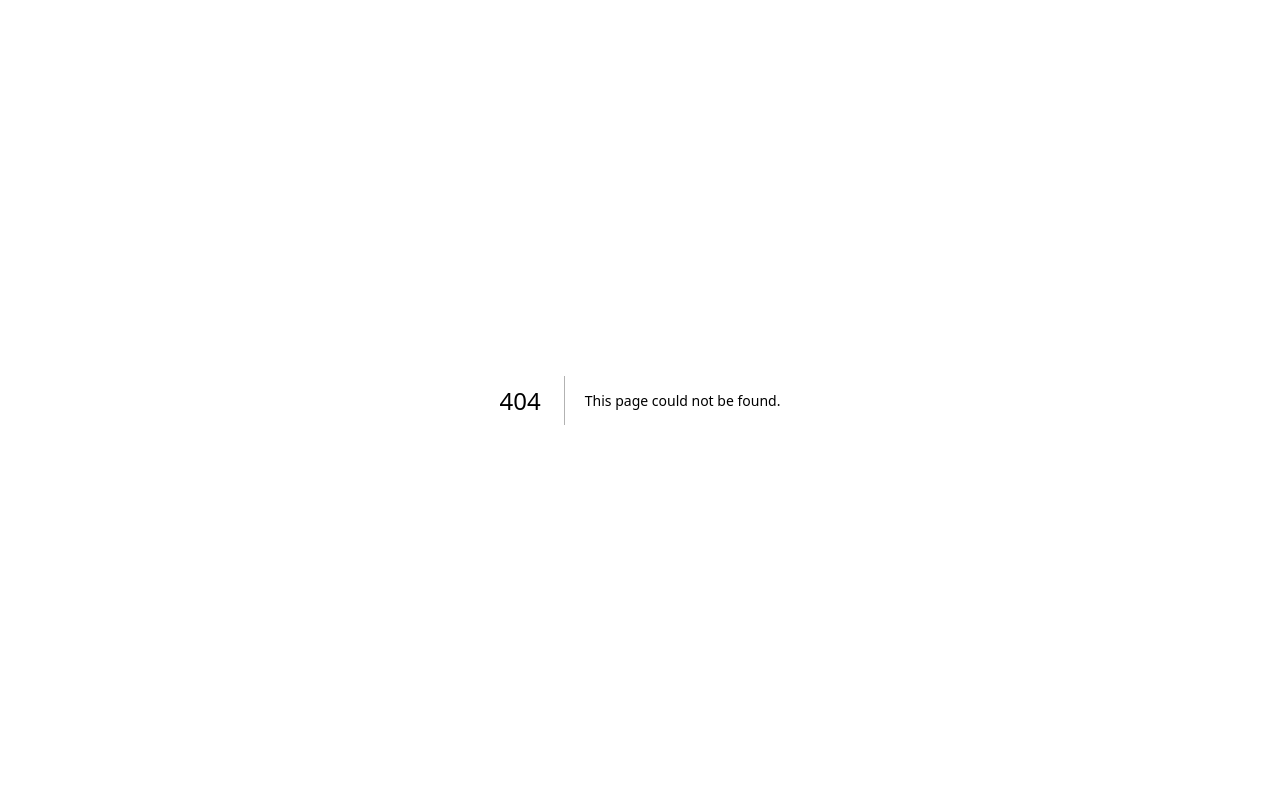
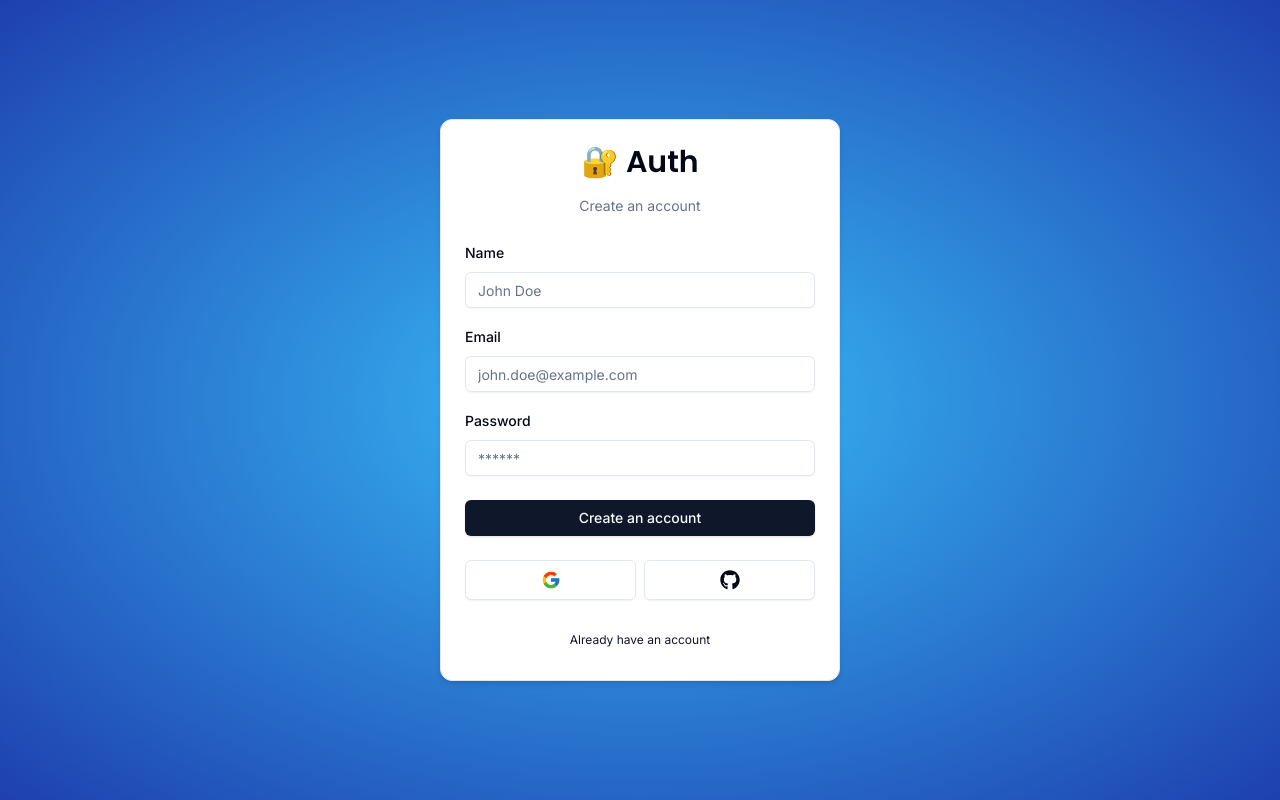
Before and after one commit to pranay-bhatkar/Auth-Application, a Next.js app: page /auth/register in a window 1280 px wide. Before the commit this address had no page. Built offline with nearby package versions, Linux system fonts and the light colour scheme.

Commit message:
Register form Created

```diff
--- /dev/null
+++ b/actions/login.ts
@@ -0,0 +1,15 @@
+"use server"
+
+
+import * as z from 'zod'
+import { LoginSchema } from '@/schemas';
+
+export const login = async (values:z.infer<typeof LoginSchema>) => {
+   const validateFields = LoginSchema.safeParse(values)
+
+    if(!validateFields.success) {
+        return{error: "Invalid fields!"}
+    }
+
+   return { success: "Email sent" }
+};
--- /dev/null
+++ b/actions/register.ts
@@ -0,0 +1,15 @@
+"use server"
+
+
+import * as z from 'zod'
+import { RegisterSchema } from '@/schemas';
+
+export const register = async (values:z.infer<typeof RegisterSchema>) => {
+   const validateFields = RegisterSchema.safeParse(values)
+
+    if(!validateFields.success) {
+        return{error: "Invalid fields!"}
+    }
+
+   return { success: "Email sent" }
+};
--- /dev/null
+++ b/app/auth/register/page.tsx
@@ -0,0 +1,7 @@
+import {RegisterForm} from '@/components/auth/register-form'
+
+const RegisterPage = () => {
+  return <RegisterForm />;
+};
+
+export default RegisterPage;
--- a/components/auth/login-form.tsx
+++ b/components/auth/login-form .tsx
@@ -1,8 +1,9 @@
 "use client"
 
-import React from 'react'
 
 import * as z from 'zod'
+import { useState } from 'react'
+import { useTransition } from 'react';
 import { CardWrapper } from './CardWrapper';
 import { useForm } from 'react-hook-form';
 import { zodResolver } from '@hookform/resolvers/zod';
@@ -13,10 +14,16 @@
 import { Button } from '../ui/button';
 import { FormError } from '../form-error';
 import { FormSuccess } from '../form-success';
+import { login } from '@/actions/login';
 
 
 
 export const LoginForm = () => {
+  const [error, setError] = useState<string | undefined>("")
+  const [success, setSuccess] = useState<string | undefined>("")
+
+  const [isPending, startTransition] =useTransition();
+
   const form = useForm<z.infer<typeof LoginSchema>>({
     resolver:zodResolver(LoginSchema),
     defaultValues: {
@@ -27,7 +34,17 @@
 
 
   const onSubmit = (values:z.infer<typeof LoginSchema>) => {
-    console.log(values)
+    setError("")
+    setSuccess("")
+
+
+    startTransition(() => {
+    login(values)
+    .then((data)=>{
+      setError(data.error)
+      setSuccess(data.success)
+    })
+    })
   }
 
   return (
@@ -52,6 +69,7 @@
                     <FormControl>
                       <Input
                         {...field}
+                        disabled={isPending}
                         placeholder='john.doe@example.com' type='email'
                       />
                     </FormControl>
@@ -68,6 +86,7 @@
                     <FormControl>
                       <Input
                         {...field}
+                        disabled={isPending}
                         placeholder='******' type='password'
                       />
                     </FormControl>
@@ -76,10 +95,11 @@
                 )}
               />
             </div>
-            <FormError message=""/>
-            <FormSuccess message=""/>
+            <FormError message={error}/>
+            <FormSuccess message={success}/>
 
             <Button
+              disabled={isPending}
               type='submit'
               className='w-full'
             >
--- /dev/null
+++ b/components/auth/register-form.tsx
@@ -0,0 +1,131 @@
+"use client"
+
+
+import * as z from 'zod'
+import { useState } from 'react'
+import { useTransition } from 'react';
+import { CardWrapper } from './CardWrapper';
+import { useForm } from 'react-hook-form';
+import { zodResolver } from '@hookform/resolvers/zod';
+import { Form, FormControl, FormLabel, FormField, FormItem, FormMessage } from '../ui/form';
+zodResolver
+import { RegisterSchema } from '@/schemas'
+import { Input } from '../ui/input';
+import { Button } from '../ui/button';
+import { FormError } from '../form-error';
+import { FormSuccess } from '../form-success';
+import { register } from '@/actions/register';
+
+
+
+export const RegisterForm = () => {
+  const [error, setError] = useState<string | undefined>("")
+  const [success, setSuccess] = useState<string | undefined>("")
+
+  const [isPending, startTransition] =useTransition();
+
+  const form = useForm<z.infer<typeof RegisterSchema>>({
+    resolver:zodResolver(RegisterSchema),
+    defaultValues: {
+      email:'',
+      password: ''
+    }
+  })
+
+
+  const onSubmit = (values:z.infer<typeof RegisterSchema>) => {
+    setError("")
+    setSuccess("")
+
+
+    startTransition(() => {
+    register(values)
+    .then((data)=>{
+      setError(data.error)
+      setSuccess(data.success)
+    })
+    })
+  }
+
+  return (
+    <CardWrapper
+        headerLabel='Create an account'
+        backButtonLabel="Already have an account"
+        backButtonHref='/auth/login'
+        showSocial
+    >
+        <Form {...form}>
+          <form
+            onSubmit={form.handleSubmit(onSubmit)}
+            className='space-y-6'
+          >
+            <div className='space-y-4'>
+            <FormField
+                control={form.control}
+                name='name'
+                render={({ field}) => (
+                  <FormItem>
+                    <FormLabel>Name</FormLabel>
+                    <FormControl>
+                      <Input
+                        {...field}
+                        disabled={isPending}
+                        placeholder='John Doe' type='name'
+                      />
+                    </FormControl>
+                    <FormMessage/>
+                  </FormItem>
+                )}
+              />
+              <FormField
+                control={form.control}
+                name='email'
+                render={({ field}) => (
+                  <FormItem>
+                    <FormLabel>Email</FormLabel>
+                    <FormControl>
+                      <Input
+                        {...field}
+                        disabled={isPending}
+                        placeholder='john.doe@example.com' type='email'
+                      />
+                    </FormControl>
+                    <FormMessage/>
+                  </FormItem>
+                )}
+              />
+              <FormField
+                control={form.control}
+                name='password'
+                render={({ field}) => (
+                  <FormItem>
+                    <FormLabel>Password</FormLabel>
+                    <FormControl>
+                      <Input
+                        {...field}
+                        disabled={isPending}
+                        placeholder='******' type='password'
+                      />
+                    </FormControl>
+                    <FormMessage/>
+                  </FormItem>
+                )}
+              />
+            </div>
+            <FormError message={error}/>
+            <FormSuccess message={success}/>
+
+            <Button
+              disabled={isPending}
+              type='submit'
+              className='w-full'
+            >
+              Create an account
+            </Button>
+          </form>
+        </Form>
+    </CardWrapper>
+  )
+}
+
+export default RegisterForm;
--- a/schemas/index.ts
+++ b/schemas/index.ts
@@ -8,3 +8,17 @@
         message: "Password is Required"
     })
 })
+
+
+export const RegisterSchema = z.object({
+    email: z.string().email({
+        message:"Email is Required"
+    }),
+    password: z.string().min(6, {
+        message: "Minimum 6 characters required"
+    }),
+    name:z.string().min(1,{
+        message: "Name is required"
+    })
+
+})
```
Also changed, not shown: app/auth/login/page.tsx (+5 -7 lines).
